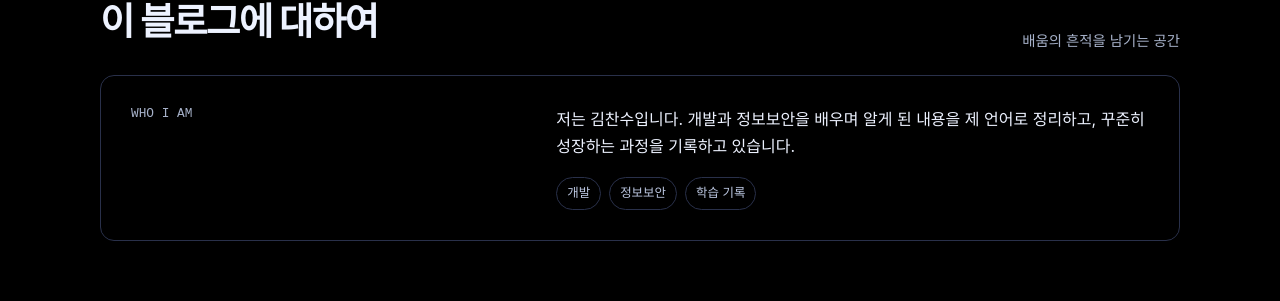
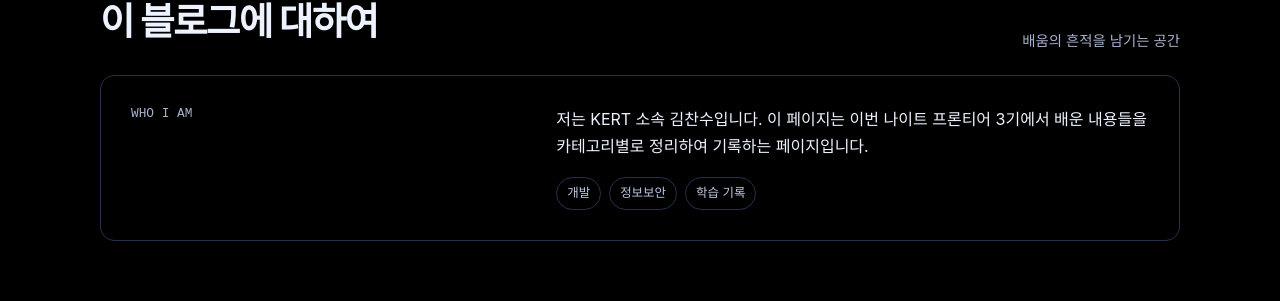
Before and after one commit to chansu8472-cpu/chansu8472-cpu.github.io, a Jekyll site: the page index.html, which Jekyll copies as it is, in a window 1280 px wide. Shown: the part 808-1109 px from the top of the page. Built offline with Jekyll 4.4.1, drawn with Linux system fonts in a browser that asks for light colours.

Commit message:
Update about section introduction

```diff
--- a/index.html
+++ b/index.html
@@ -86,7 +86,7 @@
         <div class="about">
           <div class="about-label">WHO I AM</div>
           <div>
-            <p>저는 김찬수입니다. 개발과 정보보안을 배우며 알게 된 내용을 제 언어로 정리하고, 꾸준히 성장하는 과정을 기록하고 있습니다.</p>
+            <p>저는 KERT 소속 김찬수입니다. 이 페이지는 이번 나이트 프론티어 3기에서 배운 내용들을 카테고리별로 정리하여 기록하는 페이지입니다.</p>
             <div class="tags"><span class="tag">개발</span><span class="tag">정보보안</span><span class="tag">학습 기록</span></div>
           </div>
         </div>
```
